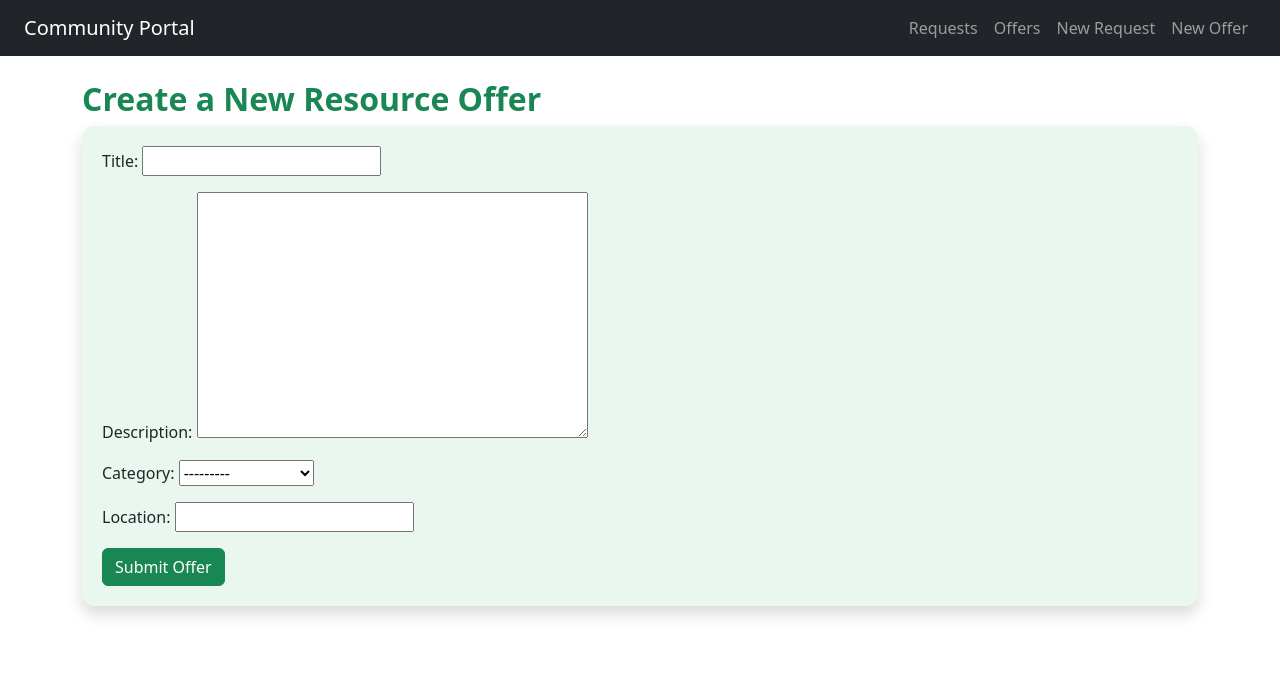
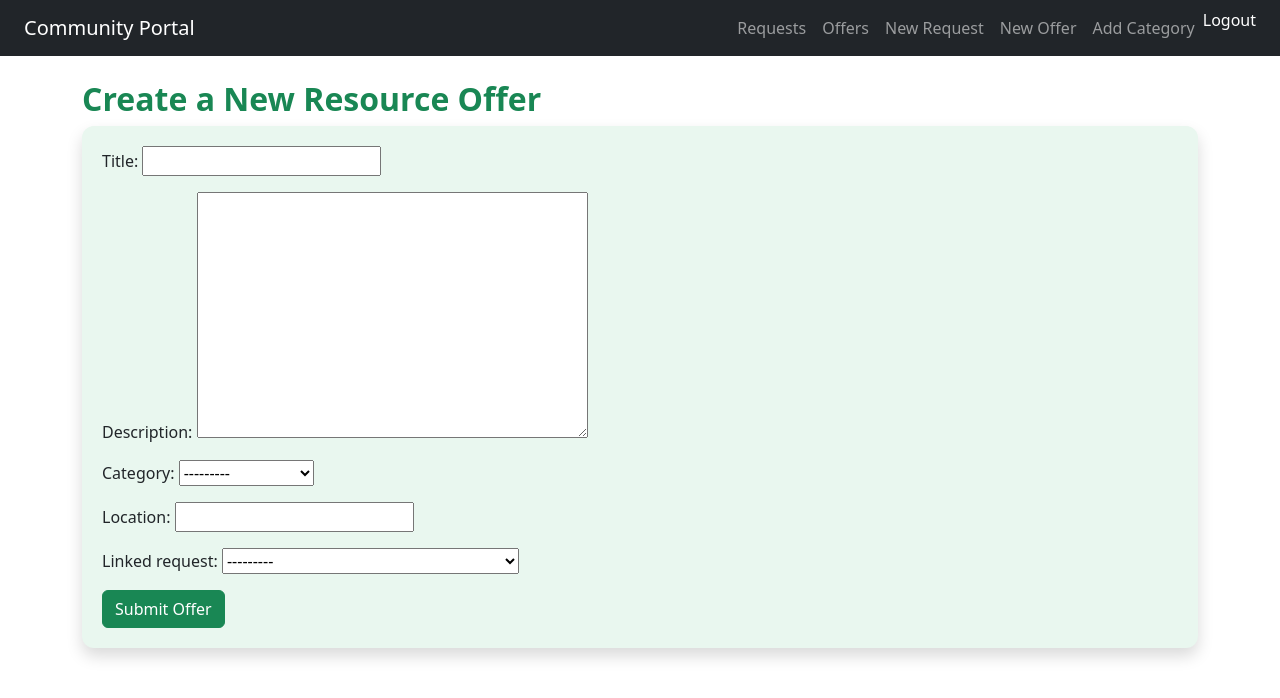
Before and after one commit to usingHub/Community_Portal, a Django app: page /offers/new/ in a window 1280 px wide. Shown: the top 698 px of the page. Run offline with Django 5.2, Linux system fonts and the light colour scheme; a user stored in the database is signed in; data comes from the database, SQL or seed files in the repository.

Commit message:
Improve Request and offer features, removed some bugs

```diff
--- a/community_portal/settings.py
+++ b/community_portal/settings.py
@@ -123,3 +123,8 @@
 DEFAULT_AUTO_FIELD = 'django.db.models.BigAutoField'
 
 AUTH_USER_MODEL = 'core.CustomUser'
+
+
+LOGIN_URL = '/login/'
+LOGIN_REDIRECT_URL = '/'
+LOGOUT_REDIRECT_URL = '/'
--- a/community_portal/urls.py
+++ b/community_portal/urls.py
@@ -20,4 +20,5 @@
 urlpatterns = [
     path('admin/', admin.site.urls),
     path('', include('core.urls')),
+    #path('accounts/', include('django.contrib.auth.urls')),
 ]
--- a/core/forms.py
+++ b/core/forms.py
@@ -1,5 +1,6 @@
 from django import forms
-from .models import Request, Offer
+from .models import Request, Offer,CustomUser, Category
+from django.contrib.auth.forms import UserCreationForm
 
 class RequestForm(forms.ModelForm):
     class Meta:
@@ -10,4 +11,24 @@
 class OfferForm(forms.ModelForm):
     class Meta:
         model = Offer
-        fields = ['title', 'description', 'category', 'location']
+        fields = ['title', 'description', 'category', 'location', 'linked_request']  # <- add this if needed
+
+    def __init__(self, *args, **kwargs):
+        linked_request = kwargs.pop('linked_request', None)
+        super().__init__(*args, **kwargs)
+        if linked_request:
+            self.fields['linked_request'].initial = linked_request
+            self.fields['linked_request'].widget = forms.HiddenInput()  # hide from user if needed
+
+
+class SignUpForm(UserCreationForm):
+    email = forms.EmailField(required=True)
+
+    class Meta:
+        model = CustomUser
+        fields = ['username', 'email', 'location', 'password1', 'password2']
+
+class CategoryForm(forms.ModelForm):
+    class Meta:
+        model = Category
+        fields = ['name']
--- a/core/models.py
+++ b/core/models.py
@@ -1,22 +1,15 @@
 from django.contrib.auth.models import AbstractUser
 from django.db import models
 from django.utils import timezone
-
 
 # -------------------------
 # Custom User Model
 # -------------------------
 class CustomUser(AbstractUser):
-    USER_ROLES = (
-        ('requester', 'Requester'),
-        ('donor', 'Donor'),
-        ('admin', 'Admin'),
-    )
-    role = models.CharField(max_length=20, choices=USER_ROLES, default='requester')
     location = models.CharField(max_length=100, blank=True, null=True)
 
     def __str__(self):
-        return f"{self.username} ({self.get_role_display()})"
+        return self.username
 
 
 # -------------------------
@@ -74,9 +67,15 @@
     location = models.CharField(max_length=100)
     status = models.CharField(max_length=20, choices=STATUS_CHOICES, default='available')
     created_at = models.DateTimeField(default=timezone.now)
+    linked_request = models.ForeignKey(Request, null=True, blank=True, on_delete=models.CASCADE, related_name='offers')
 
     class Meta:
         ordering = ['-created_at']
 
     def __str__(self):
         return f"{self.title} ({self.status})"
+
+    def save(self, *args, **kwargs):
+        if self.linked_request and self.linked_request.status == 'fulfilled':
+            self.status = 'claimed'
+        super().save(*args, **kwargs)
--- a/core/templates/core/base.html
+++ b/core/templates/core/base.html
@@ -19,9 +19,23 @@
         <ul class="navbar-nav ms-auto">
             <li class="nav-item"><a class="nav-link" href="{% url 'request_list' %}">Requests</a></li>
             <li class="nav-item"><a class="nav-link" href="{% url 'offer_list' %}">Offers</a></li>
-            <li class="nav-item"><a class="nav-link" href="{% url 'create_request' %}">New Request</a></li>
-            <li class="nav-item"><a class="nav-link" href="{% url 'create_offer' %}">New Offer</a></li>
+            {% if user.is_authenticated %}
+                <li class="nav-item"><a class="nav-link" href="{% url 'create_request' %}">New Request</a></li>
+                <li class="nav-item"><a class="nav-link" href="{% url 'create_offer' %}">New Offer</a></li>
+                <li class="nav-item"><a class="nav-link" href="{% url 'add_category' %}">Add Category</a></li>
+
+                <li class="nav-item">
+                    <form method="post" action="{% url 'logout' %}" style="display:inline;">
+                        {% csrf_token %}
+                        <button type="submit" class="btn btn-link nav-link" style="padding: 0; color: white;">Logout</button>
+                    </form>
+                </li>
+            {% else %}
+                <li class="nav-item"><a class="nav-link" href="{% url 'login' %}">Login</a></li>
+                <li class="nav-item"><a class="nav-link" href="{% url 'signup' %}">Sign Up</a></li>
+            {% endif %}
         </ul>
+
     </div>
 </nav>
 
--- a/core/urls.py
+++ b/core/urls.py
@@ -2,10 +2,21 @@
 from . import views
 
 urlpatterns = [
+    path('', views.home, name='home'),
 
-    path('', views.home, name='home'),
+    # auth
+    path('signup/', views.signup_view, name='signup'),
+    path('login/', views.login_view, name='login'),
+    path('logout/', views.logout_view, name='logout'),
+
+    # features
     path('requests/', views.request_list, name='request_list'),
     path('offers/', views.offer_list, name='offer_list'),
     path('requests/new/', views.create_request, name='create_request'),
     path('offers/new/', views.create_offer, name='create_offer'),
+    path('categories/new/', views.add_category, name='add_category'),
+    path('requests/<int:request_id>/offer_help/', views.offer_help, name='offer_help'),
+    path('requests/delete/<int:request_id>/', views.delete_request, name='delete_request'),
+
+
 ]
--- a/core/views.py
+++ b/core/views.py
@@ -1,14 +1,51 @@
-
-# Create your views here.
-from django.shortcuts import render, redirect
+from django.contrib.auth import login, logout
+from django.contrib.auth.forms import AuthenticationForm
+from .forms import OfferForm, RequestForm, SignUpForm, CategoryForm  # already added RequestForm, OfferForm
+from django.contrib import messages
+from django.shortcuts import get_object_or_404, render, redirect
+from .models import Request, Offer
 from django.contrib.auth.decorators import login_required
-from .forms import RequestForm, OfferForm
-from .models import Request, Offer
 
 
 
+def signup_view(request):
+    if request.method == 'POST':
+        form = SignUpForm(request.POST)
+        if form.is_valid():
+            user = form.save()
+            login(request, user)
+            messages.success(request, 'Signup successful.')
+            return redirect('home')
+    else:
+        form = SignUpForm()
+    return render(request, 'core/signup.html', {'form': form})
+
+
+def login_view(request):
+    if request.method == 'POST':
+        form = AuthenticationForm(request, data=request.POST)
+        if form.is_valid():
+            user = form.get_user()
+            login(request, user)
+            messages.success(request, 'Login successful.')
+            return redirect('home')
+        else:
+            messages.error(request, 'Invalid username or password.')
+    else:
+        form = AuthenticationForm()
+    return render(request, 'core/login.html', {'form': form})
+
+@login_required
+def logout_view(request):
+    logout(request)
+    messages.success(request, 'You have been logged out.')
+    return redirect('home')
+
+
+@login_required
 def home(request):
     return render(request, 'core/home.html')
+
 
 @login_required
 def create_request(request):
@@ -37,12 +74,63 @@
         form = OfferForm()
     return render(request, 'core/create_offer.html', {'form': form})
 
-
+@login_required
 def request_list(request):
     requests = Request.objects.all()
     return render(request, 'core/request_list.html', {'requests': requests})
 
-
+@login_required
 def offer_list(request):
     offers = Offer.objects.all()
     return render(request, 'core/offer_list.html', {'offers': offers})
+
+@login_required
+def add_category(request):
+    if request.method == 'POST':
+        form = CategoryForm(request.POST)
+        if form.is_valid():
+            form.save()
+            return redirect('home')  # Or wherever you want to go next
+    else:
+        form = CategoryForm()
+    return render(request, 'core/add_category.html', {'form': form})
+
+@login_required
+def offer_help(request, request_id):
+    req = get_object_or_404(Request, id=request_id)
+
+    if req.user == request.user:
+        messages.warning(request, "You can't offer help on your own request.")
+        return redirect('request_list')
+
+    if req.status == 'fulfilled':
+        messages.warning(request, "This request has already been fulfilled.")
+        return redirect('request_list')
+
+    if request.method == 'POST':
+        Offer.objects.create(
+            user=request.user,
+            title=f"Help for: {req.title}",
+            description=f"Offering Help for: {req.description}",
+            category=req.category,
+            location=req.location,
+            status='claimed',
+            linked_request=req,
+        )
+        req.status = 'fulfilled'
+        req.save()
+
+        messages.success(request, "You have successfully offered help.")
+        return redirect('request_list')
+
+    return render(request, 'core/offer_help.html', {'request_item': req})
+
+
+
+
+
+@login_required
+def delete_request(request, request_id):
+    req = get_object_or_404(Request, id=request_id, user=request.user)
+    req.delete()
+    return redirect('request_list')
```
Also changed, not shown: core/templates/core/add_category.html (added, +12 -0 lines), core/templates/core/login.html (added, +14 -0 lines), core/templates/core/offer_help.html (added, +21 -0 lines), core/templates/core/offer_list.html (+8 -1 lines), core/templates/core/request_list.html (+30 -27 lines), core/templates/core/signup.html (added, +14 -0 lines), core/migrations/0003_remove_customuser_role.py (added), core/migrations/0004_offer_linked_request.py (added), core/migrations/0005_alter_offer_linked_request.py (added), db.sqlite3.
